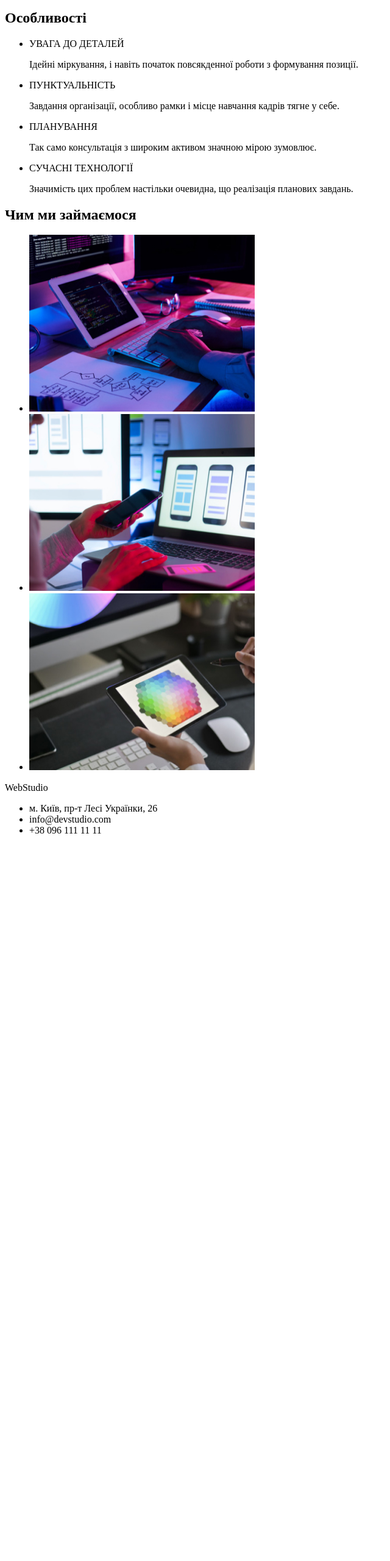
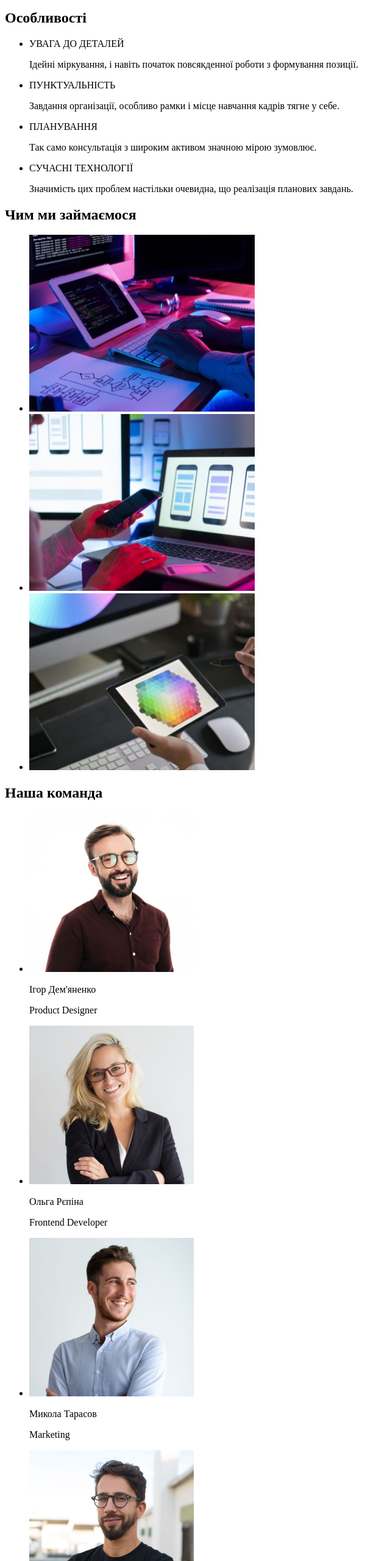
Before and after one commit to Iryna-Prykhodko/goit-markup-hw-01, a plain HTML site: page index.html in a window 1280 px wide. Shown: the part 240-2800 px from the top of the page at 61% size, without its empty margins (0-640 px from the left). Before the commit the page ends 1627 px from the top, so only its background shows below. Drawn offline with Linux system fonts and the light colour scheme.

Commit message:
maded section our team

```diff
--- a/index.html
+++ b/index.html
@@ -1,11 +1,14 @@
 <!DOCTYPE html>
 <html lang="uk">
   <head>
-    <meta charset="UTF-8">
-    <meta http-equiv="X-UA-Compatible" content="IE=edge">
-    <meta name="viewport" content="width=device-width, initial-scale=1.0">
-    <meta name="description" content="Ефективні рішення для вашого бізнесу.
-    Розробка сайтів під ключ. Підтримка проєкту на всіх етапах розробки.">
+    <meta charset="UTF-8" />
+    <meta http-equiv="X-UA-Compatible" content="IE=edge" />
+    <meta name="viewport" content="width=device-width, initial-scale=1.0" />
+    <meta
+      name="description"
+      content="Ефективні рішення для вашого бізнесу.
+    Розробка сайтів під ключ. Підтримка проєкту на всіх етапах розробки."
+    />
     <title>Web Studio</title>
   </head>
   <body>
@@ -13,12 +16,9 @@
       <a href="/">WebStudio</a>
       <nav>
         <ul>
-        <li><a href="">Студія</a>
-        </li>
-        <li><a href="">Портфоліо</a>
-        </li>
-        <li><a href="">Контакти</a>
-        </li>
+          <li><a href="">Студія</a></li>
+          <li><a href="">Портфоліо</a></li>
+          <li><a href="">Контакти</a></li>
         </ul>
       </nav>
       <ul>
@@ -32,39 +32,89 @@
         <button type="button">Замовити послугу</button>
       </section>
       <!-- заголовок Features потім треба сховати в css-->
-<section><h2>Особливості</h2>
+      <section>
+        <h2>Особливості</h2>
         <ul>
-    <li>УВАГА ДО ДЕТАЛЕЙ
-        <p>Ідейні міркування, і навіть початок повсякденної роботи з
-        формування позиції.</p>
+          <li>
+            УВАГА ДО ДЕТАЛЕЙ
+            <p>
+              Ідейні міркування, і навіть початок повсякденної роботи з
+              формування позиції.
+            </p>
           </li>
-    <li>ПУНКТУАЛЬНІСТЬ
-        <p>Завдання організації, особливо рамки і
-        місце навчання кадрів тягне у себе.</p>
+          <li>
+            ПУНКТУАЛЬНІСТЬ
+            <p>
+              Завдання організації, особливо рамки і місце навчання кадрів тягне
+              у себе.
+            </p>
           </li>
-    <li>ПЛАНУВАННЯ
-        <p>Так само консультація з широким активом значною мірою
-        зумовлює.</p>
+          <li>
+            ПЛАНУВАННЯ
+            <p>
+              Так само консультація з широким активом значною мірою зумовлює.
+            </p>
           </li>
-    <li>СУЧАСНІ ТЕХНОЛОГІЇ
-        <p>Значимість цих проблем настільки очевидна, що реалізація
-        планових завдань.</p>
+          <li>
+            СУЧАСНІ ТЕХНОЛОГІЇ
+            <p>
+              Значимість цих проблем настільки очевидна, що реалізація планових
+              завдань.
+            </p>
           </li>
         </ul>
       </section>
-<section><h2>Чим ми займаємося</h2>
+      <section>
+        <h2>Чим ми займаємося</h2>
         <ul>
-    <li> <img src="./images/img1.jpg"
+          <li>
+            <img
+              src="./images/what-we-do/img1.jpg"
               alt="крупним планом зображено програміста, який працює за робочим столом в офісі"
-        width="370" height="290">
+              width="370"
+              height="290"
+            />
           </li>
-    <li><img src="./images/img2.jpg"
+          <li>
+            <img
+              src="./images/what-we-do/img2.jpg"
               alt="дизайнер працює над інтерфейсом додатка для мобільних телефонів"
-        width="370" height="290">
+              width="370"
+              height="290"
+            />
           </li>
-    <li><img src="./images/img3.jpg"
+          <li>
+            <img
+              src="./images/what-we-do/img3.jpg"
               alt="креативний художник веб-дизайну з робочим графічним планшетом для вибору кольорів"
-        width="370" height="290">
+              width="370"
+              height="290"
+            />
+          </li>
+        </ul>
+      </section>
+      <section>
+        <h2>Наша команда</h2>
+        <ul>
+            <li>
+                <img src="./images/our-team/ihor1.jpg" alt="teammate" width="270" height="260">
+                <p>Ігор Дем'яненко</p>
+                <p>Product Designer</p>
+            </li>
+            <li>
+                <img src="./images/our-team/olha2.jpg" alt="teammate" width="270" height="260">
+                <p>Ольга Рєпіна</p>
+                <p>Frontend Developer</p>
+            </li>
+            <li>
+                <img src="./images/our-team/mykola3.jpg" alt="teammate" width="270" height="260">
+                <p>Микола Тарасов</p>
+                <p>Marketing</p>
+            </li>
+            <li>
+                <img src="./images/our-team/mykhailo4.jpg" alt="teammate" width="270" height="260">
+                <p>Михайло Єрмаков</p>
+                <p>UI Designer</p>
             </li>
         </ul>
       </section>
@@ -78,6 +128,5 @@
         <li>+38 096 111 11 11</li>
       </ul>
     </footer>
-
   </body>
 </html>
```
Also changed, not shown: .prettierrc.extension.json (added), images/img1.jpg (deleted), images/img2.jpg (deleted), images/img3.jpg (deleted), images/our-team/ihor1.jpg (added), images/our-team/mykhailo4.jpg (added), images/our-team/mykola3.jpg (added), images/our-team/olha2.jpg (added), images/what-we-do/img1.jpg (added), images/what-we-do/img2.jpg (added), images/what-we-do/img3.jpg (added). Lines whose indentation alone changed are shown as unchanged.
